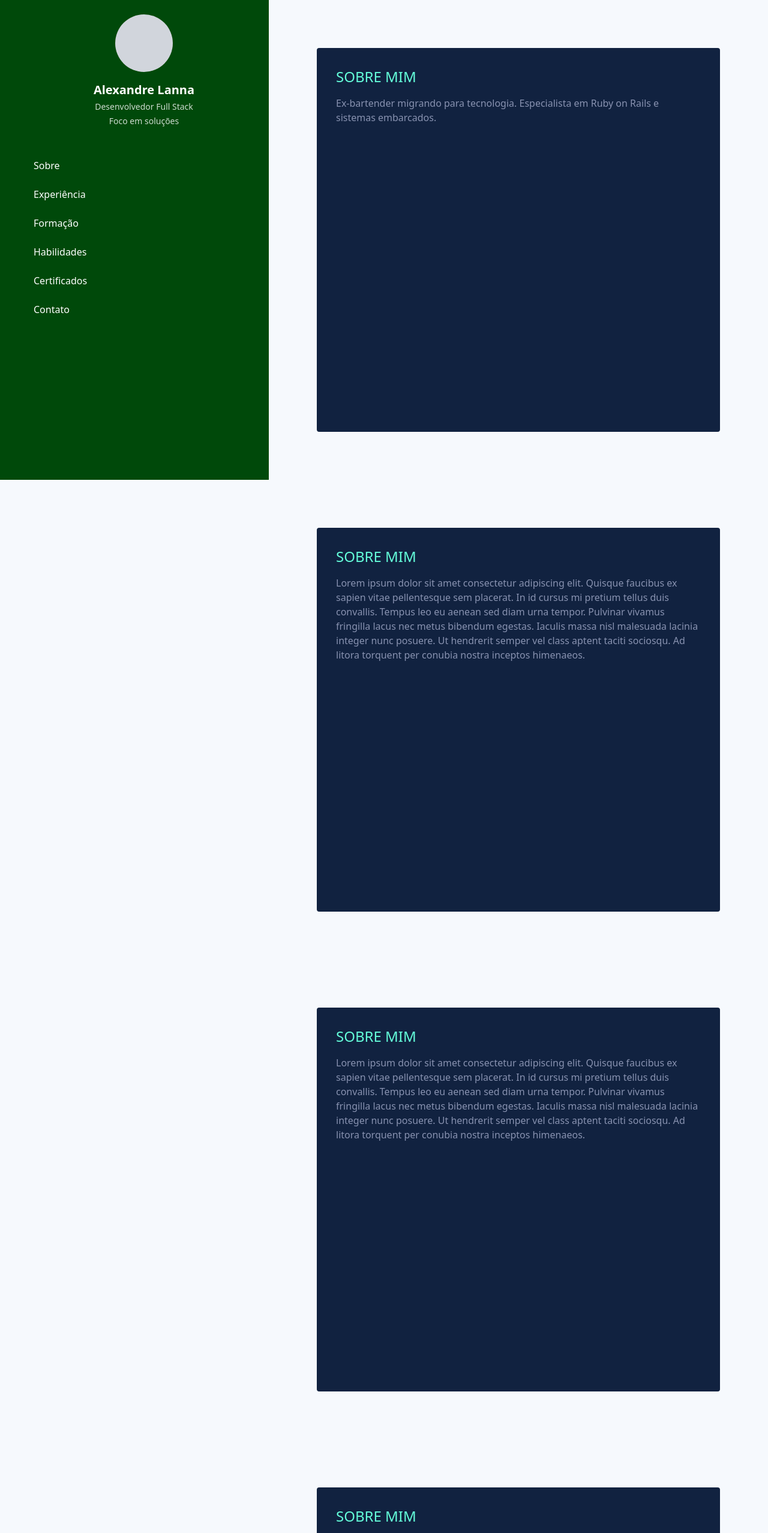
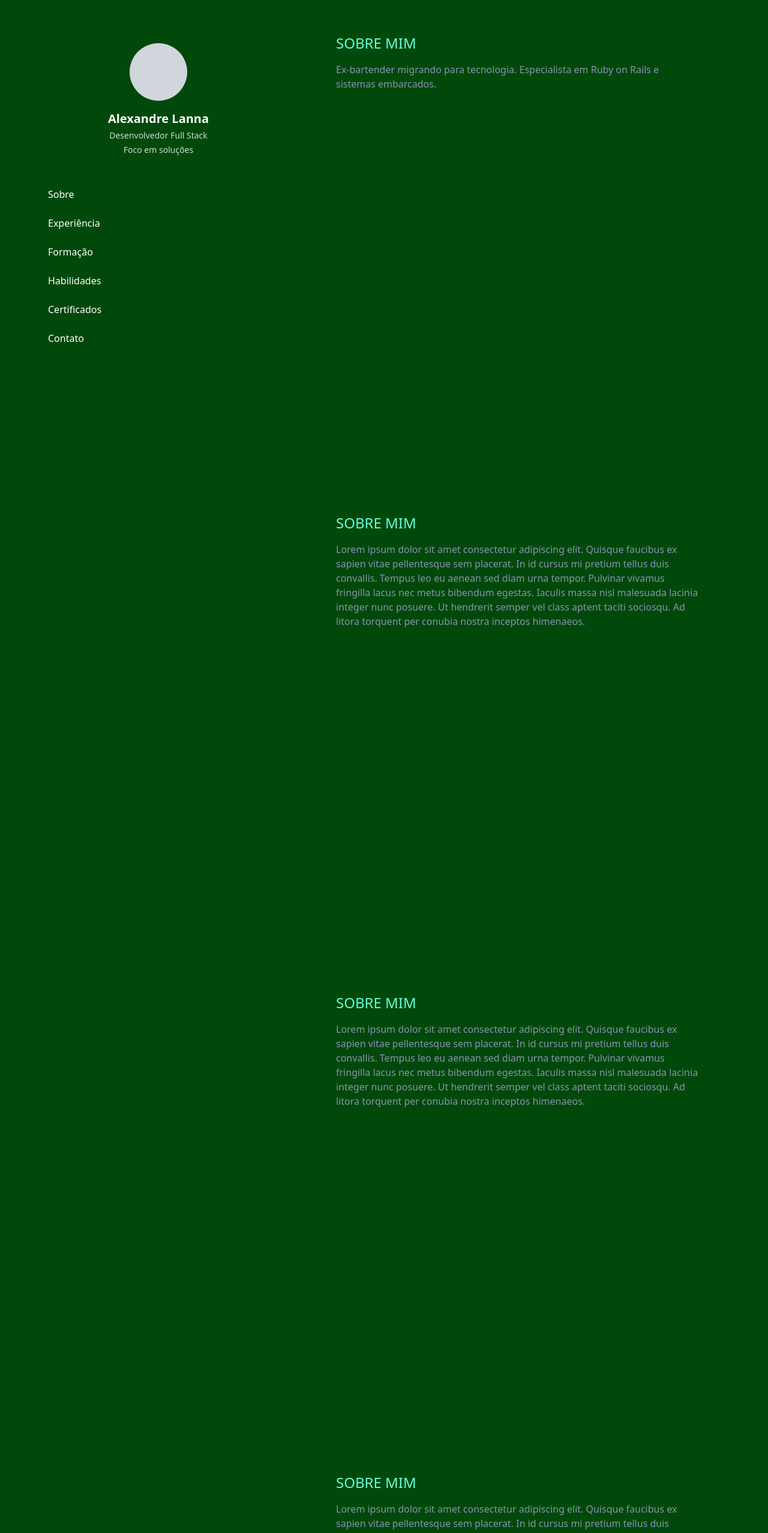
Before and after one commit to AlxLanna/Portifolio-VUE, a Vue app: page / in a window 1280 px wide. Shown: the top 2556 px of the page at 60% size. Built offline with nearby package versions, Linux system fonts and the light colour scheme.

Commit message:
teste na tradução

```diff
--- a/package.json
+++ b/package.json
@@ -11,6 +11,7 @@
   "dependencies": {
     "@heroicons/vue": "^2.2.0",
     "vue": "^3.5.13",
+    "vue-i18n": "^11.1.3",
     "vue-router": "^4.5.0"
   },
   "devDependencies": {
--- a/src/components/Navbar.vue
+++ b/src/components/Navbar.vue
@@ -1,5 +1,5 @@
 <template>
-  <div class="fixed flex min-h-screen flex-col lg:flex-row">
+  <div class="fixed flex min-h-screen flex-col px-6 py-12 lg:flex-row">
     <!-- Sidebar: apenas em lg e acima -->
     <nav class="w-[28rem] flex-shrink-0 flex-col bg-[#00490a] pl-8 text-white">
       <!-- Informações Pessoais -->
--- /dev/null
+++ b/src/i18n.ts
@@ -0,0 +1,16 @@
+import { createI18n } from "vue-i18n";
+import pt from "./locales/pt.json";
+import en from "./locales/en.json";
+
+const i18n = createI18n({
+  legacy: false,
+  globalInjection: true,
+  locale: "pt",
+  fallbackLocale: "en",
+  messages: {
+    pt,
+    en,
+  },
+});
+
+export default i18n;
--- /dev/null
+++ b/src/locales/en.json
@@ -0,0 +1,6 @@
+{
+  "about": {
+    "title": "ABOUT ME",
+    "description": "Ex-bartender transitioning to tech. Ruby on Rails and embedded systems specialist."
+  }
+}
--- /dev/null
+++ b/src/locales/pt.json
@@ -0,0 +1,6 @@
+{
+  "about": {
+    "title": "SOBRE MIM",
+    "description": "Ex-bartender migrando para tecnologia. Especialista em Ruby on Rails e sistemas embarcados."
+  }
+}
--- a/src/main.js
+++ b/src/main.js
@@ -1,7 +1,9 @@
-import { createApp } from 'vue';
-import './assets/main.css';
-import App from './App.vue';
-// import router from './router';
-createApp(App)
-    // .use(router)
-    .mount('#app');
+import { createApp } from "vue";
+import "./assets/main.css";
+import App from "./App.vue";
+import i18n from "./i18n";
+
+const app = createApp(App);
+
+app.use(i18n);
+app.mount("#app");
--- a/src/main.ts
+++ b/src/main.ts
@@ -1,8 +1,8 @@
-import { createApp } from 'vue';
-import './assets/main.css'
-import App from './App.vue';
-// import router from './router';
+import { createApp } from "vue";
+import App from "./App.vue";
+import "./assets/main.css";
+import i18n from "./i18n";
 
-createApp(App)
-  // .use(router)
-  .mount('#app');
+const app = createApp(App);
+app.use(i18n);
+app.mount("#app");
--- a/src/views/Home.vue
+++ b/src/views/Home.vue
@@ -1,21 +1,18 @@
 <template>
-  <div class="relative min-h-screen bg-[#f6f9fd]">
+  <div class="relative min-h-screen bg-[#00490a]">
     <Navbar v-if="isLargeScreen" class="fixed top-0 left-0 h-screen" />
 
     <main :class="mainClasses">
       <!-- Seção Sobre -->
-      <section id="sobre" class="flex min-h-screen py-20">
-        <div class="mx-auto max-w-2xl rounded bg-[#112240] p-8">
-          <h2 class="mb-4 text-2xl text-[#64ffda]">SOBRE MIM</h2>
-          <p class="text-[#8892b0]">
-            Ex-bartender migrando para tecnologia. Especialista em Ruby on Rails
-            e sistemas embarcados.
-          </p>
+      <section id="sobre" class="flex min-h-screen py-6">
+        <div class="mx-auto max-w-2xl rounded bg-[#00490a] p-8">
+          <h2 class="mb-4 text-2xl text-[#64ffda]">{{ t("about.title") }}</h2>
+          <p class="text-[#8892b0]">{{ t("about.description") }}</p>
         </div>
       </section>
 
-      <section id="experiencia" class="flex min-h-screen py-20">
-        <div class="mx-auto max-w-2xl rounded bg-[#112240] p-8">
+      <section id="experiencia" class="flex min-h-screen py-6">
+        <div class="mx-auto max-w-2xl rounded bg-[#00490a] p-8">
           <h2 class="mb-4 text-2xl text-[#64ffda]">SOBRE MIM</h2>
           <p class="text-[#8892b0]">
             Lorem ipsum dolor sit amet consectetur adipiscing elit. Quisque
@@ -29,8 +26,8 @@
         </div>
       </section>
 
-      <section id="formacao" class="flex min-h-screen py-20">
-        <div class="mx-auto max-w-2xl rounded bg-[#112240] p-8">
+      <section id="formacao" class="flex min-h-screen py-6">
+        <div class="mx-auto max-w-2xl rounded bg-[#00490a] p-8">
           <h2 class="mb-4 text-2xl text-[#64ffda]">SOBRE MIM</h2>
           <p class="text-[#8892b0]">
             Lorem ipsum dolor sit amet consectetur adipiscing elit. Quisque
@@ -44,8 +41,8 @@
         </div>
       </section>
 
-      <section id="habilidades" class="flex min-h-screen py-20">
-        <div class="mx-auto max-w-2xl rounded bg-[#112240] p-8">
+      <section id="habilidades" class="flex min-h-screen py-6">
+        <div class="mx-auto max-w-2xl rounded bg-[#00490a] p-8">
           <h2 class="mb-4 text-2xl text-[#64ffda]">SOBRE MIM</h2>
           <p class="text-[#8892b0]">
             Lorem ipsum dolor sit amet consectetur adipiscing elit. Quisque
@@ -59,8 +56,8 @@
         </div>
       </section>
 
-      <section id="certificados" class="flex min-h-screen py-20">
-        <div class="mx-auto max-w-2xl rounded bg-[#112240] p-8">
+      <section id="certificados" class="flex min-h-screen py-6">
+        <div class="mx-auto max-w-2xl rounded bg-[#00490a] p-8">
           <h2 class="mb-4 text-2xl text-[#64ffda]">SOBRE MIM</h2>
           <p class="text-[#8892b0]">
             Lorem ipsum dolor sit amet consectetur adipiscing elit. Quisque
@@ -74,8 +71,8 @@
         </div>
       </section>
 
-      <section id="contato" class="flex min-h-screen py-20">
-        <div class="mx-auto max-w-2xl rounded bg-[#112240] p-8">
+      <section id="contato" class="flex min-h-screen py-6">
+        <div class="mx-auto max-w-2xl rounded bg-[#00490a] p-8">
           <h2 class="mb-4 text-2xl text-[#64ffda]">SOBRE MIM</h2>
           <p class="text-[#8892b0]">
             Lorem ipsum dolor sit amet consectetur adipiscing elit. Quisque
@@ -95,6 +92,7 @@
 <script setup>
 import { ref, onMounted, onUnmounted, computed } from "vue";
 import Navbar from "@/components/Navbar.vue";
+import { useI18n } from "vue-i18n";
 
 const isLargeScreen = ref(window.innerWidth >= 1024);
 
@@ -113,4 +111,6 @@ onUnmounted(() => {
 const mainClasses = computed(() =>
   isLargeScreen.value ? "ml-[28rem] flex-1" : "w-full",
 );
+
+const { t } = useI18n();
 </script>
```
Also changed, not shown: 2 other files (tests, documents, lock files or other folders).
